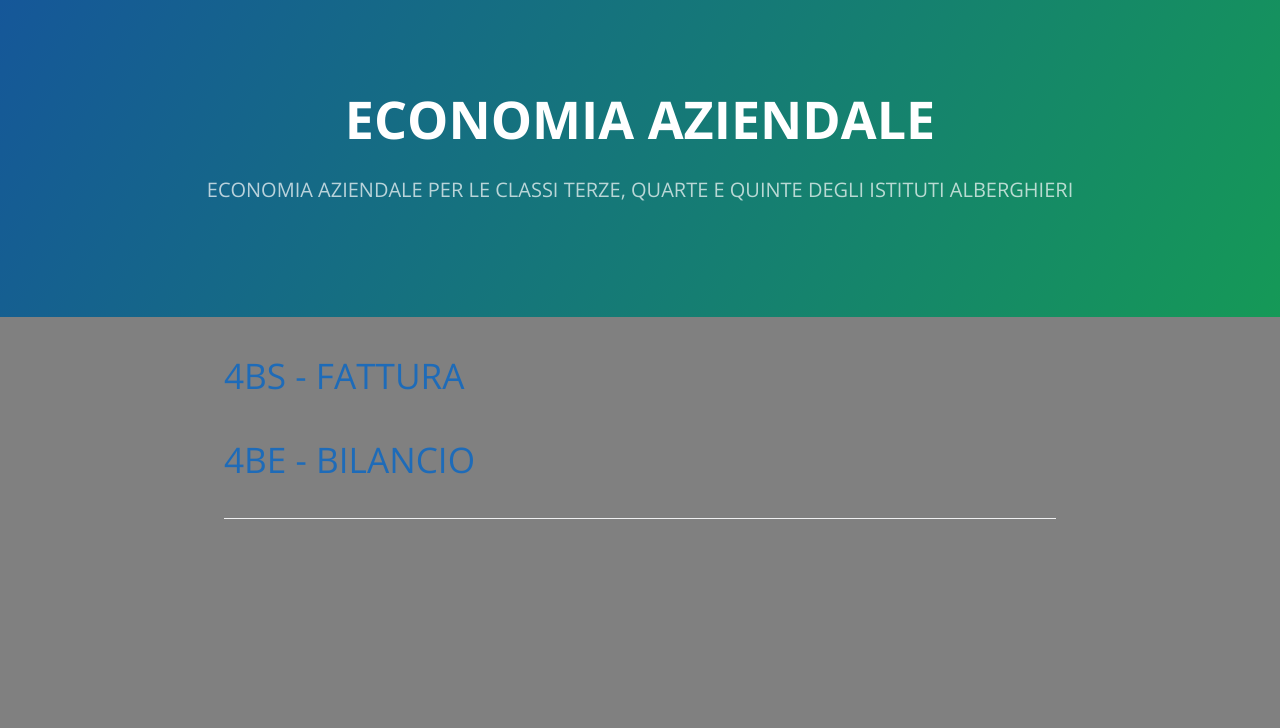
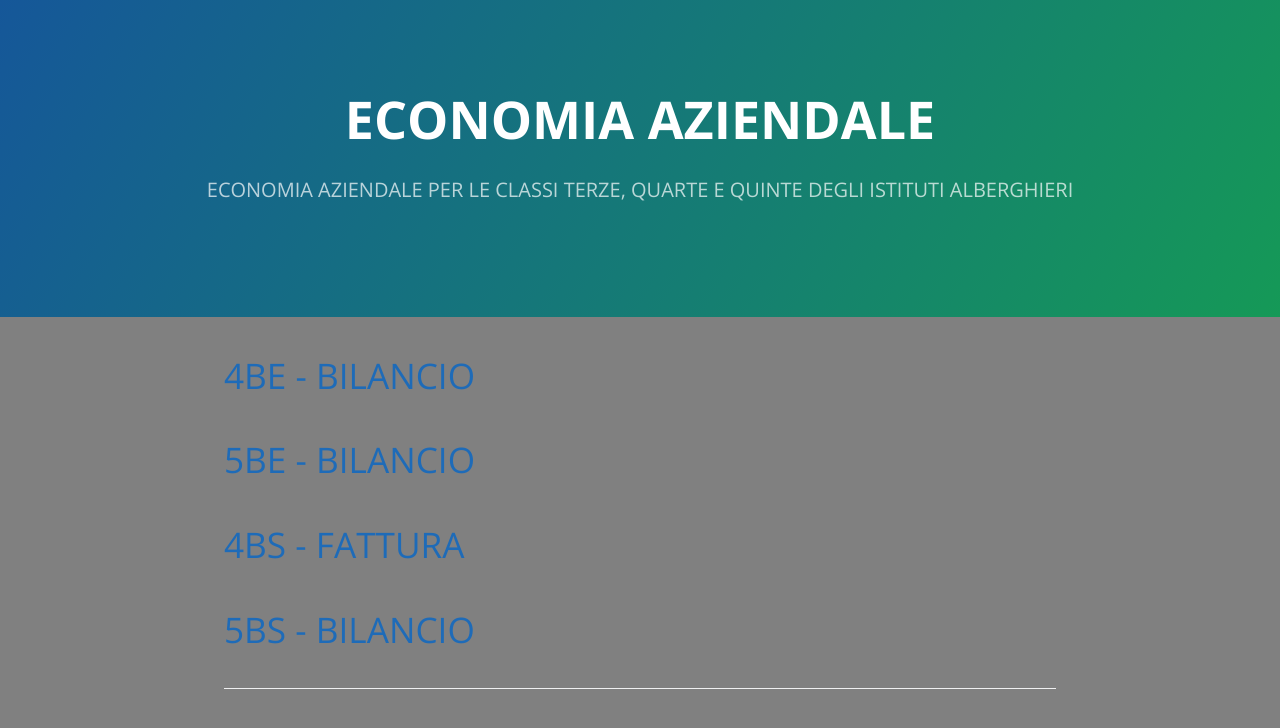
Before and after one commit to economiaaziendale/economiaaziendale.github.io, a plain HTML site: page index.html in a window 1280 px wide. Drawn offline with nearby package versions, Linux system fonts and the light colour scheme.

Commit message:
Update index.html

```diff
--- a/index.html
+++ b/index.html
@@ -46,15 +46,32 @@
 
 <section class="main-content">
 
+
+
   <h1>
+    <a href="https://docs.google.com/presentation/d/1kyf2sSljp0KdSkorKoq7A-vb82tHWaWcINcv1qlQA90/pub?start=false&loop=false&delayms=3000">
+    4BE - BILANCIO
+    </a>
+  </h1>
+
+
+   <h1>
+    <a href="https://docs.google.com/presentation/d/1gWeI-zVqFdIAiTlPkgjdSivLOhX2D7vKalY966ztFug/pub?start=false&loop=false&delayms=3000">
+    5BE - BILANCIO
+    </a>
+  </h1>
+
+
+    <h1>
     <a href="https://docs.google.com/presentation/d/1qVMBRomRsZMya89jNyD5NdovNyNpHFki1Z10Ufxgd8c/pub?start=false&loop=false&delayms=5000">
     4BS - FATTURA
     </a>
   </h1>
 
-  <h1>
-    <a href="https://docs.google.com/presentation/d/1kyf2sSljp0KdSkorKoq7A-vb82tHWaWcINcv1qlQA90/pub?start=false&loop=false&delayms=3000">
-    4BE - BILANCIO
+
+     <h1>
+    <a href="https://docs.google.com/presentation/d/1v-3tEmDWNAZGpXRFpoNt7UUOohBUWIZ4sI8fw4bDb3Q/pub?start=false&loop=false&delayms=3000">
+    5BS - BILANCIO
     </a>
   </h1>
 
```
